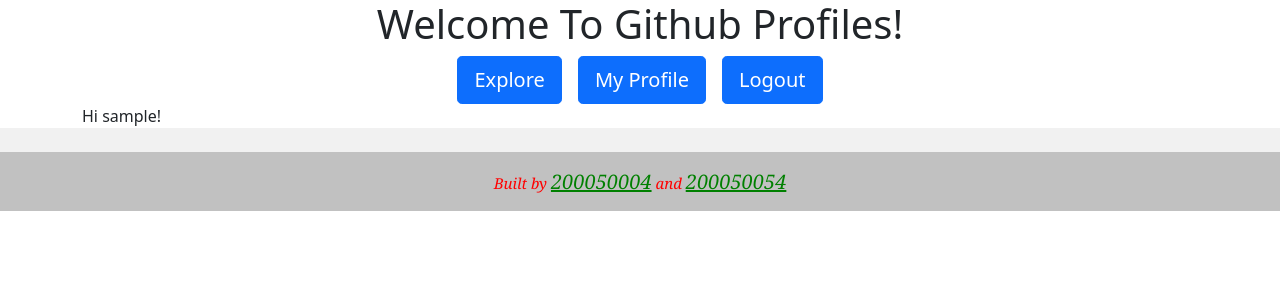
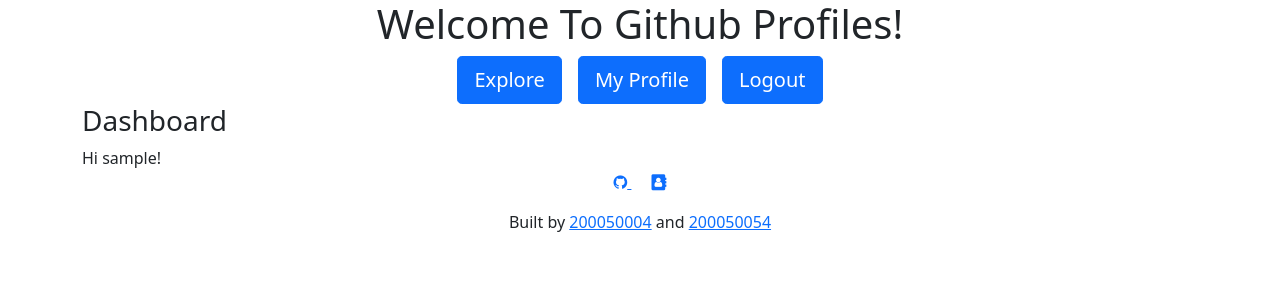
Before and after one commit to aka2910/outlab-4, a Django app: page / in a window 1280 px wide. Shown: the top 300 px of the page. Run offline with Django 3.2, Linux system fonts and the light colour scheme; the visitor is signed in with stand-in values (Sample User, id 1).

Commit message:
some updates

```diff
--- a/myoutlabproject/settings.py
+++ b/myoutlabproject/settings.py
@@ -127,7 +127,7 @@
 STATIC_URL = '/static/'
 STATIC_ROOT = os.path.join(BASE_DIR, 'staticfiles')
 STATICFILES_DIRS = (
-    os.path.join(BASE_DIR, 'static'),
+    os.path.join(BASE_DIR, 'staticfiles'),
 )
 # STATICFILES_STORAGE = 'whitenoise.storage.CompressedManifestStaticFilesStorage'
 STATICFILES_STORAGE = 'whitenoise.storage.CompressedManifestStaticFilesStorage'
--- a/static/style.css
+++ /dev/null
@@ -1,17 +0,0 @@
-.line-break {
-    width: 100%;
-}
-.foot-1{
-    background-color: #f1f1f1;
-}
-.foot-2{
-    background-color: rgba(0, 0, 0, 0.2);
-    color: red;
-    font: 15px Georgia;
-    font-style: italic;
-}
-.link-style{
-    color: #008000;
-    font: 20px Georgia;
-    font-style: italic;
-}
--- a/templates/explore.html
+++ b/templates/explore.html
@@ -20,7 +20,9 @@
     {% for profile in profiles %}
     <div class="col-sm-12 col-md-6 col-lg-4 col-xl-3 mb-3">
         <div class="card">
+            <a href="{% url 'profile' value=profile.username %}">
             <img src="{{ profile.avatar_url }} " class="card-img-top" alt="github_avatar">
+            </a>
             <div class="card-body">
                 <h4 class="card-title"> {{ profile.first_name }} {{ profile.last_name }}</h4>
                 <a href="{% url 'profile' value=profile.username %}">
--- a/templates/home.html
+++ b/templates/home.html
@@ -16,7 +16,8 @@
         <button type="button" class="btn btn-primary btn-lg">Logout</button>
     </a>
 </div>
-Hi {{ user.username }}!
+<h3>Dashboard</h3>
+Hi {{ user.username }}!</br>
 {% else %}
 <div class="d-flex justify-content-center">
     <a href="signup">
--- a/templates/index.html
+++ b/templates/index.html
@@ -21,8 +21,15 @@
         integrity="sha384-/bQdsTh/da6pkI1MST/rWKFNjaCP5gBSY4sEBT38Q/9RBh9AH40zEOg7Hlq2THRZ"
         crossorigin="anonymous"></script>
 </body>
-<footer class="text-center text-white foot-1">
-    <div class="container pt-4">
+<footer class="text-center foot-1">
+    <div class="container">
+        <a href="https://github.com/aka2910/outlab-4">
+        <i class="fa fa-github icon-link"></i>
+        </a>
+        &emsp;
+        <a href="mailto:200050004@iitb.ac.in">
+        <i class="fa fa-address-book icon-link"></i>
+        </a>
     </div>
     <div class="text-center text-red p-3 foot-2">
         Built by <a href="mailto:200050004@iitb.ac.in" class="link-style">200050004</a> and <a
--- a/templates/profile.html
+++ b/templates/profile.html
@@ -27,8 +27,8 @@
         <p class="card-text">
             followers : {{ profile.follower_count }} &emsp;
         </p>
-        {% if profile.username == user.username %}
-        <a href="{% url 'update' value=user.username %}" class="card-link">update now</a>
+        {% if profile.username == user.username or user.is_superuser %}
+        <a href="{% url 'update' value=profile.username %}" class="card-link">update now</a>
         {% endif %}
         <a href="https://github.com/{{ profile.username }}" class="card-link">github@{{ profile.username }}</a>
     </div>
```
Also changed, not shown: 1 other file.
